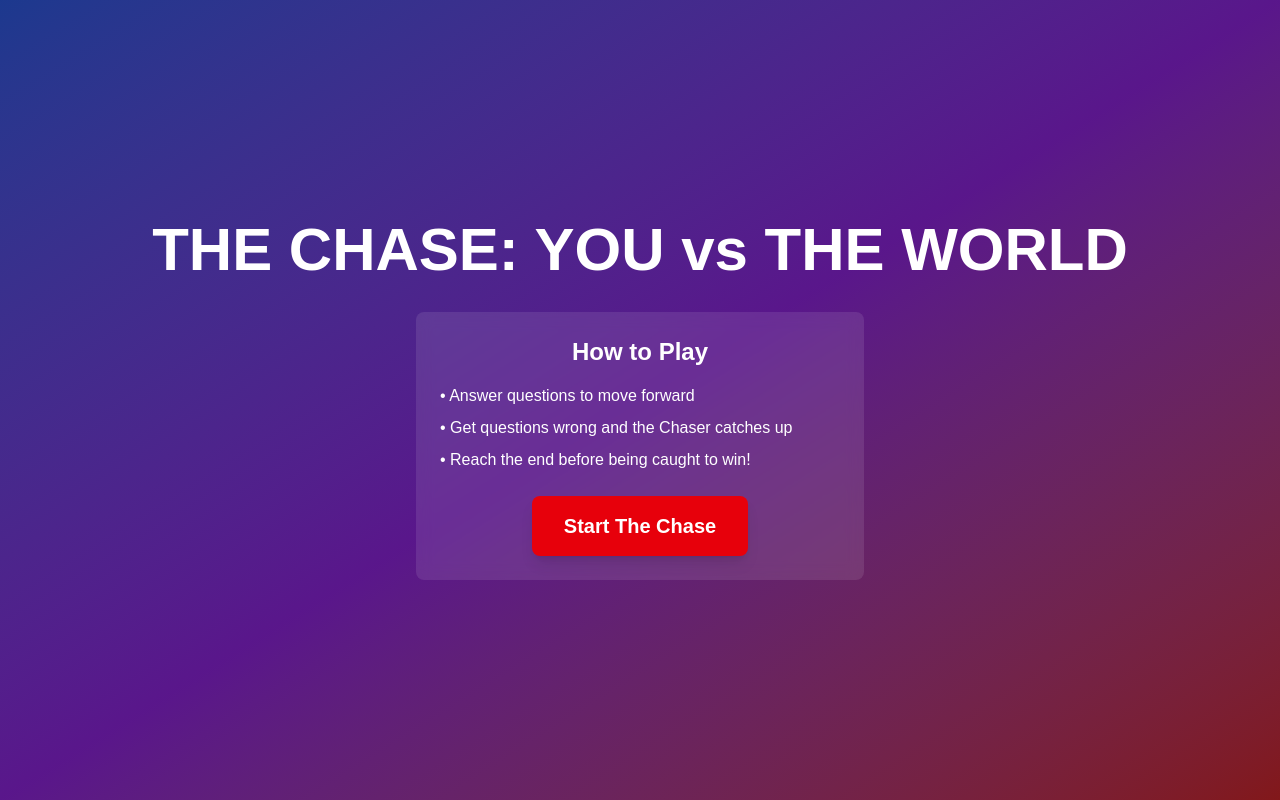
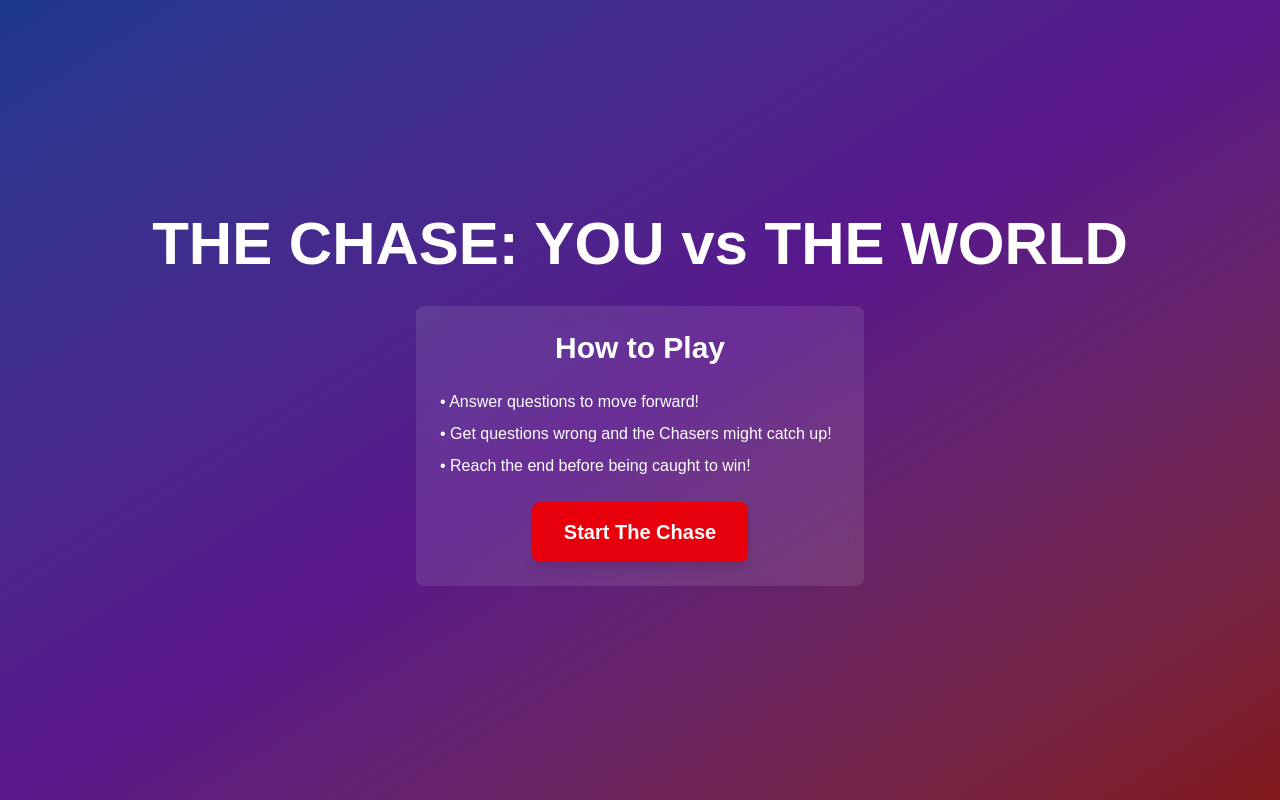
Before and after one commit to queenhidey/you-vs-world, a Next.js app: page / in a window 1280 px wide. Built offline with nearby package versions, Linux system fonts and the light colour scheme.

Commit message:
edited text

```diff
--- a/src/components/game-states/MenuState.tsx
+++ b/src/components/game-states/MenuState.tsx
@@ -39,12 +39,12 @@ export default function MenuState({ onStartGame }: MenuStateProps) {
 
         {/* Game instructions card */}
         <Card className="max-w-md mx-auto">
-          <h2 className="text-2xl font-semibold text-white mb-4">How to Play</h2>
+          <h2 className="text-3xl font-semibold text-white mb-6">How to Play</h2>
 
           {/* Game rules list */}
-          <ul className="text-white text-left space-y-2 mb-6">
-            <li>• Answer questions to move forward</li>
-            <li>• Get questions wrong and the Chaser catches up</li>
+          <ul className="text-white text-left space-y-2 mb-6 text-center">
+            <li>• Answer questions to move forward!</li>
+            <li>• Get questions wrong and the Chasers might catch up!</li>
             <li>• Reach the end before being caught to win!</li>
           </ul>
 
```
